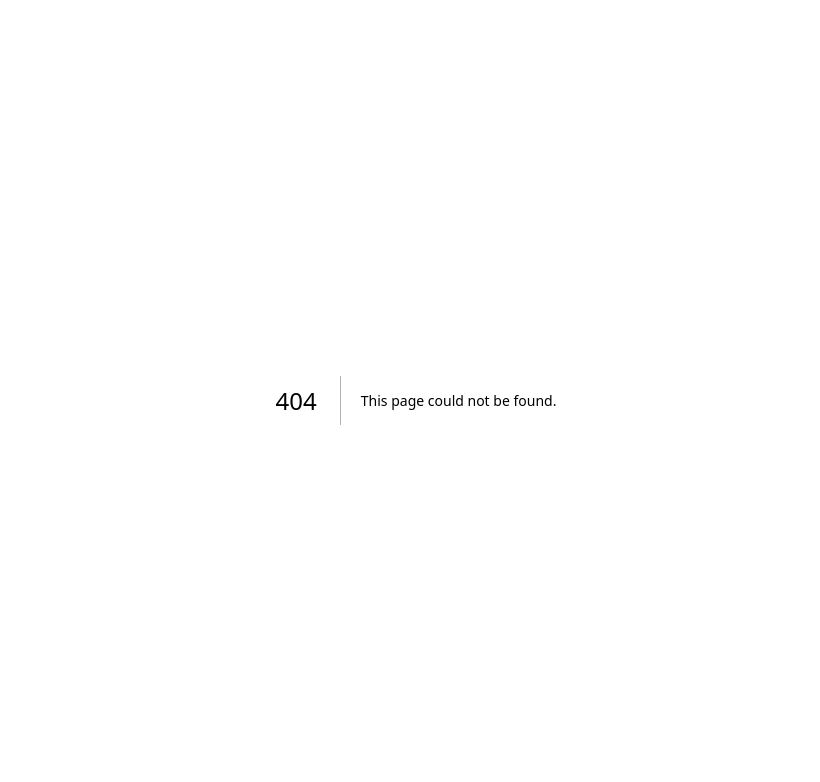
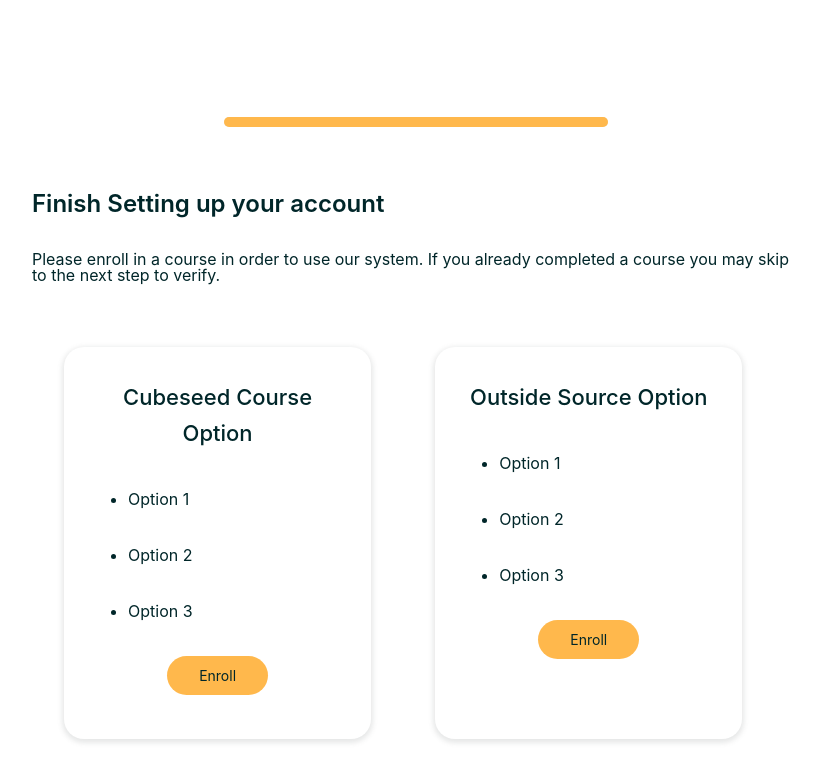
Before and after one commit to Cubeseed/Frontend, a Next.js app in the folder cubeseed_login/: page /dashboard/choose_course in a window 1280 px wide. Before the commit this address had no page. Shown: the top 782 px of the page, without its empty margins (224-1044 px from the left). Built offline with nearby package versions, Linux system fonts and the light colour scheme.

Commit message:
Create choose course component

```diff
--- /dev/null
+++ b/cubeseed_login/src/pages/dashboard/choose_course.tsx
@@ -0,0 +1,46 @@
+import { useState } from "react";
+import Link from "next/link";
+
+import ChooseCourseStyle from "@/styles/ChooseCourse.module.scss";
+import verifiedCheck from "../../assets/icons/verifiedCheck.svg";
+import ProgressBar from "@/component/progressbar/ProgressBar";
+
+const ChooseCourse = () => {
+  const courseOptions = ["Option 1", "Option 2", "Option 3"];
+  return (
+    <div className={ChooseCourseStyle.container}>
+      <ProgressBar index={1} length={[]} />
+      <div className={ChooseCourseStyle.header}>
+        <h3>Finish Setting up your account</h3>
+        <p>
+          Please enroll in a course in order to use our system. If you already
+          completed a course you may skip to the next step to verify.
+        </p>
+      </div>
+      <div className={ChooseCourseStyle.courseOptions}>
+        <div className={ChooseCourseStyle.options}>
+          <h4>Cubeseed Course Option</h4>
+          <ul>
+            {courseOptions.map((item) => {
+              return <li>{item}</li>;
+            })}
+          </ul>
+          <a href="https://www.google.com/">Enroll</a>
+        </div>
+        <div className={ChooseCourseStyle.options}>
+          <h4>Outside Source Option</h4>
+          <ul>
+            {courseOptions.map((item) => {
+              return <li>{item}</li>;
+            })}
+          </ul>
+          <a href="https://www.google.com/" target="blank">
+            Enroll
+          </a>
+        </div>
+      </div>
+    </div>
+  );
+};
+
+export default ChooseCourse;
--- /dev/null
+++ b/cubeseed_login/src/styles/ChooseCourse.module.scss
@@ -0,0 +1,73 @@
+.container {
+  color: var(--cubeseed-ref-primary-primary-0, #002629);
+  font-family: "Inter", sans-serif;
+  display: flex;
+  flex-direction: column;
+  align-items: center;
+  text-align: center;
+  margin: 5rem auto;
+  justify-content: space-between;
+  width: 60%;
+  height: 60%;
+}
+
+.header {
+  margin: 2rem auto;
+  text-align: left;
+
+  h3 {
+    font-size: 24px;
+    font-style: normal;
+    font-weight: 600;
+    line-height: 30px;
+    margin-bottom: 2rem;
+  }
+
+  p {
+    font-size: 16px;
+    font-style: normal;
+    font-weight: 400;
+    line-height: 16px;
+  }
+}
+
+.courseOptions {
+  display: flex;
+  width: 100%;
+
+  .options {
+    border-radius: 20px;
+    background: var(--cubeseed-white, #fff);
+    box-shadow: 0px 2px 5px 2px rgba(92, 101, 102, 0.15);
+    padding: 2rem 2rem 3.5rem;
+    margin: 2rem;
+    width: 40%;
+
+    h4 {
+      font-size: 22px;
+      font-style: normal;
+      font-weight: 500;
+      line-height: 36px;
+    }
+    ul {
+      margin-bottom: 3rem;
+    }
+    li {
+      text-align: left;
+      margin: 2.5rem 2rem;
+      list-style: disc;
+    }
+    a {
+      border-radius: 100px;
+      background: var(--cubeseed-ref-secondary-secondary-10, #ffb84c);
+      padding: 0.7rem 2rem;
+      border: none;
+      font-size: 14px;
+      cursor: pointer;
+    }
+  }
+
+  .options:active {
+    border-color: #45dfa9;
+  }
+}
```
